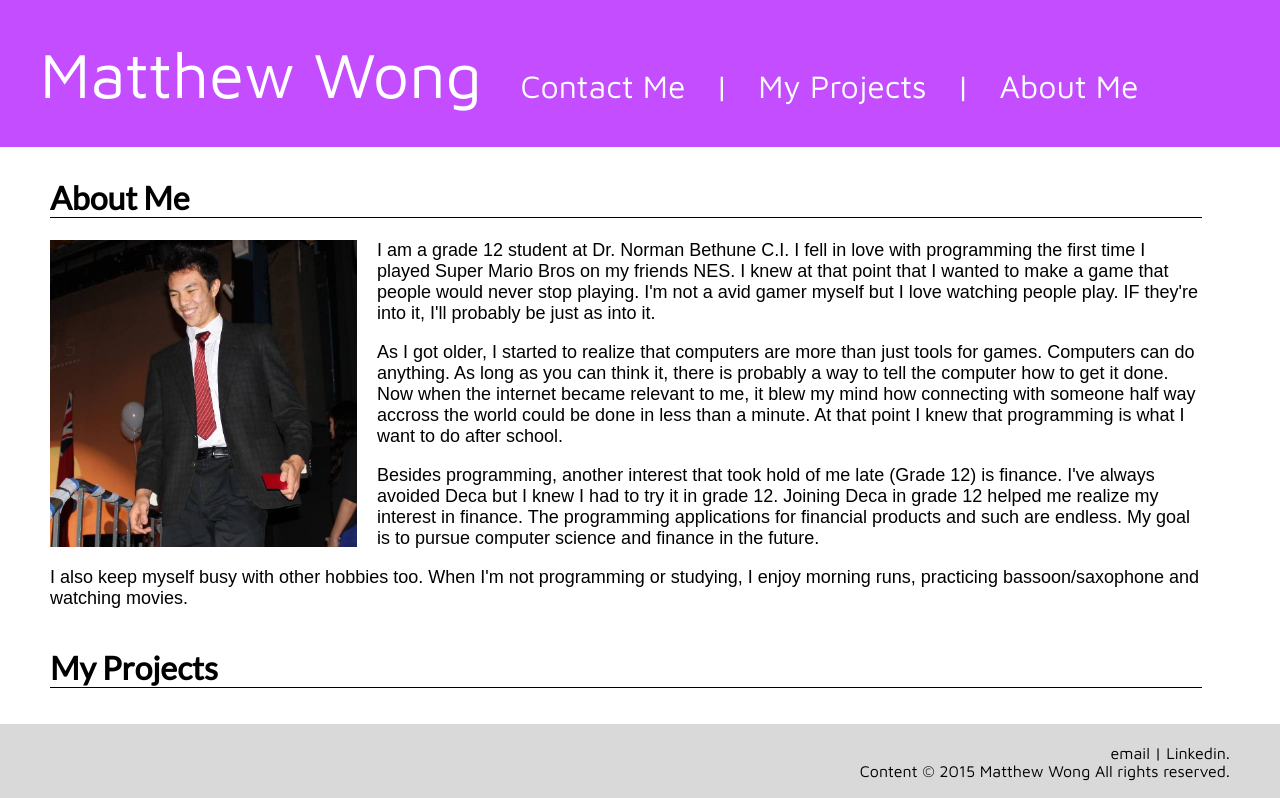
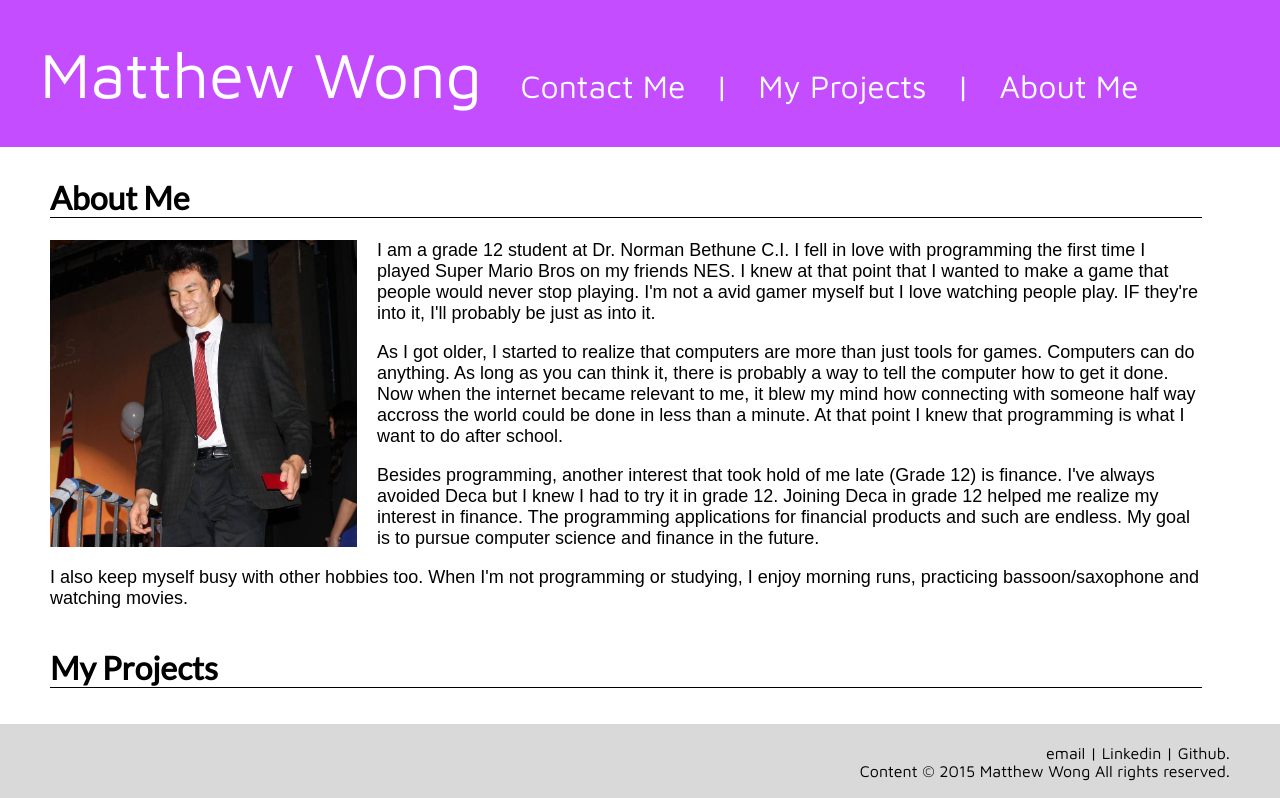
Before and after one commit to matthewong/matthewong.github.io, a plain HTML site: page index.html in a window 1280 px wide. Shown: the top 798 px of the page. Drawn offline with Linux system fonts and the light colour scheme.

Commit message:
add my github to my contact bar

```diff
--- a/index.html
+++ b/index.html
@@ -170,7 +170,11 @@ and open the template in the editor.
                 |
                 <a class="email" href="https://ca.linkedin.com/in/matthew-jay-wong-998b00109
 " target="_blank" style="text-decoration: none;">
-                    Linkedin.
+                    Linkedin
+                </a>
+                |
+                <a class="email" href="https://github.com/matthewong" target="_blank" style="text-decoration: none;">
+                    Github.
                 </a>
             </div>
             <div id="copyright">
```
